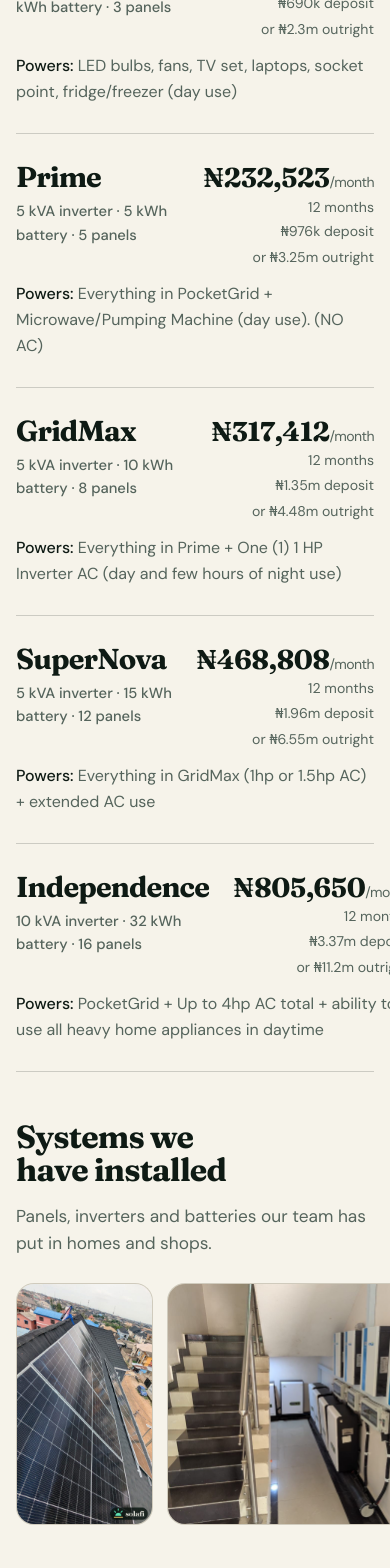
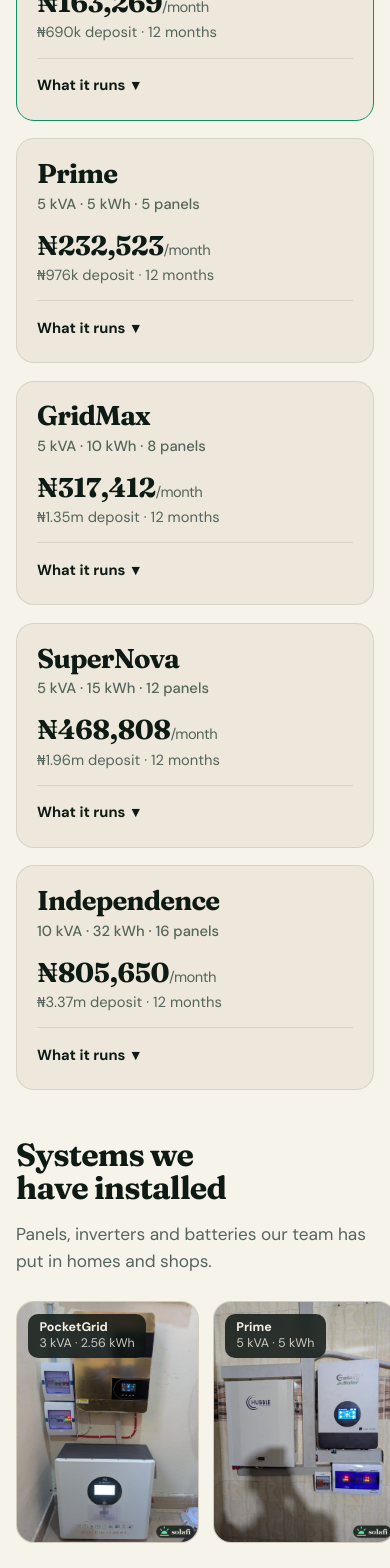
Before and after one commit to Neonfila/solafi, a React (Vite) app: page / in a window 390 px wide. Shown: the part 3420-4988 px from the top of the page. Built offline with nearby package versions, Linux system fonts and the light colour scheme; no server answers.

Commit message:
Phase 2: simpler package cards on phones, gallery opens with one labelled photo per package

```diff
--- a/src/pages/Home.jsx
+++ b/src/pages/Home.jsx
@@ -10,18 +10,24 @@ import { featuredOf, useProducts } from '../lib/products.js'
 
 
 // Photos of systems the team has installed, logo added (public/installs).
+// Order: one indoor photo per package (labelled, in package order), then the
+// other indoor photos, then roofs and panels. A package with no photo the team
+// has tagged is skipped rather than guessed (GridMax, as of Nov 2026).
 const installs = [
+  ['install-11', 'Inverter above a lithium battery', 'PocketGrid'],
+  ['install-06', 'Lithium battery and inverter on a tiled wall', 'Prime'],
+  ['install-07', 'Inverter above a lithium battery', 'SuperNova'],
+  ['install-08', 'Inverter with two batteries under the stairs', 'Independence'],
+  ['install-05', 'Inverter and battery on a wall'],
+  ['install-09', 'Inverter and wall battery in a side passage'],
+  ['install-02', 'Four inverters and batteries in a stairwell'],
   ['install-01', 'Solar panels on a dark tiled roof'],
-  ['install-02', 'Four inverters and batteries in a stairwell'],
   ['install-03', 'Solar panels on a metal roof'],
   ['install-04', 'Installers fitting panels on a roof'],
-  ['install-05', 'Inverter and battery on a wall'],
-  ['install-06', 'Lithium battery and inverter on a tiled wall'],
-  ['install-07', 'Inverter above a lithium battery'],
-  ['install-08', 'Inverter with two batteries under the stairs'],
-  ['install-09', 'Inverter and wall battery in a side passage'],
   ['install-10', 'Rows of panels on a roof'],
 ]
+
+const specOf = (p) => [p.kva && `${p.kva} kVA`, p.batteryKwh && `${p.batteryKwh} kWh`].filter(Boolean).join(' · ')
 
 const faqs = [
   { q: 'Is the calculator a quote?', a: 'No, an estimate from your numbers. Your quote comes after we see what you need to power.' },
@@ -80,14 +86,22 @@ export default function Home() {
               <li key={p.id} className={`plan${p.featured ? ' plan--featured' : ''}`}>
                 <div className="plan-size">
                   <h3>{p.name}</h3>
-                  <span>{[p.kva && `${p.kva} kVA inverter`, p.batteryKwh && `${p.batteryKwh} kWh battery`, p.panels && `${p.panels} panels`].filter(Boolean).join(' · ')}</span>
+                  <span className="plan-spec-long">{[p.kva && `${p.kva} kVA inverter`, p.batteryKwh && `${p.batteryKwh} kWh battery`, p.panels && `${p.panels} panels`].filter(Boolean).join(' · ')}</span>
+                  <span className="plan-spec-short">{[p.kva && `${p.kva} kVA`, p.batteryKwh && `${p.batteryKwh} kWh`, p.panels && `${p.panels} panels`].filter(Boolean).join(' · ')}</span>
                 </div>
-                <p className="plan-fit"><b className="plan-fit-label">Powers: </b>{p.runs}</p>
+                <p className="plan-fit">{p.runs}</p>
                 <p className="plan-price">
                   <strong>{naira(p.monthly)}<small>/month</small></strong>
                   <span>{p.months} months</span><span>{nairaShort(p.deposit)} deposit</span>
                   <em>or {nairaShort(p.cashPrice)} outright</em>
                 </p>
+                {/* phone only: one short terms line, the rest behind a tap */}
+                <p className="plan-terms">{nairaShort(p.deposit)} deposit · {p.months} months</p>
+                <details className="plan-more">
+                  <summary>What it runs</summary>
+                  <p>{p.runs}</p>
+                  <p>or {nairaShort(p.cashPrice)} outright</p>
+                </details>
               </li>
             ))}
           </ul>
@@ -100,11 +114,21 @@ export default function Home() {
           <p className="section-lede">Panels, inverters and batteries our team has put in homes and shops.</p>
         </div>
         <div className="installs" tabIndex={0} aria-label="Photos of installed systems">
-          {installs.map(([file, alt]) => (
-            <a key={file} href={`/installs/${file}.jpg`} target="_blank" rel="noreferrer">
-              <img src={`/installs/${file}.jpg`} alt={alt} loading="lazy" decoding="async" />
-            </a>
-          ))}
+          {installs.map(([file, alt, pkgName]) => {
+            const pkg = pkgName && products.find((p) => p.name.toLowerCase() === pkgName.toLowerCase())
+            const label = pkg ? [pkg.name, specOf(pkg)].filter(Boolean).join(' · ') : pkgName
+            return (
+              <a key={file} href={`/installs/${file}.jpg`} target="_blank" rel="noreferrer" className="install">
+                <img src={`/installs/${file}.jpg`} alt={label ? `${label}: ${alt}` : alt} loading="lazy" decoding="async" />
+                {label && (
+                  <span className="install-tag" aria-hidden="true">
+                    <b>{pkg ? pkg.name : pkgName}</b>
+                    {pkg && specOf(pkg) && <span>{specOf(pkg)}</span>}
+                  </span>
+                )}
+              </a>
+            )
+          })}
         </div>
       </section>
 
--- a/src/styles.css
+++ b/src/styles.css
@@ -292,7 +292,7 @@ input[type='range']::-moz-range-thumb { width: 16px; height: 16px; border-radius
 .plans-head { display: grid; grid-template-columns: 15rem minmax(0, 1fr) auto; gap: 1rem 2.5rem; margin-top: 2.6rem; padding-bottom: 0.8rem; font-size: 0.8rem; font-weight: 700; letter-spacing: 0.06em; text-transform: uppercase; color: var(--muted); }
 .plans-head span:last-child { text-align: right; }
 .plans-head + .plans { margin-top: 0; }
-.plan-fit-label { display: none; }
+.plan-size .plan-spec-short, .plan-terms, .plan-more { display: none; }
 .plan { display: grid; grid-template-columns: 15rem minmax(0, 1fr) auto; gap: 1rem 2.5rem; align-items: baseline; padding: 1.8rem 0; border-top: 1px solid var(--line-2); }
 .plan-size h3 { white-space: nowrap; font-family: var(--display); font-weight: 700; font-size: 2.2rem; letter-spacing: -0.03em; line-height: 1; }
 .plan-size span { display: block; font-size: 0.92rem; font-weight: 500; color: var(--muted); margin-top: 0.5rem; }
@@ -376,7 +376,7 @@ input[type='range']::-moz-range-thumb { width: 16px; height: 16px; border-radius
   .plan-fit { grid-column: 1 / -1; grid-row: 2; }
   .plans-head { display: none; }
   .plans-head + .plans { margin-top: 2.6rem; }
-  .plan-fit-label { display: inline; }
+  .plan-fit::before { content: 'Powers: '; color: var(--cream); font-weight: 500; }
   .track { grid-template-columns: 1fr; margin-top: 2rem; }
   .track li { display: grid; grid-template-columns: 22px 1fr; column-gap: 1rem; align-content: start; padding-bottom: 1.8rem; }
   .track li::before { content: ''; position: absolute; left: 10px; top: 6px; bottom: -6px; width: 2px; background: var(--line-2); }
@@ -541,7 +541,31 @@ input[type='range']::-moz-range-thumb { width: 16px; height: 16px; border-radius
 
 /* installed systems photo strip */
 .installs { --edge: max(20px, calc((100% - 1180px) / 2)); display: flex; gap: 0.9rem; overflow-x: auto; scroll-snap-type: x mandatory; padding: 1.6rem var(--edge) 0.8rem; scroll-padding-inline: var(--edge); scrollbar-width: thin; }
-.installs a { flex: 0 0 auto; scroll-snap-align: start; border-radius: var(--r); overflow: hidden; border: 1px solid var(--line); background: var(--ink-3); }
+.installs a { position: relative; flex: 0 0 auto; scroll-snap-align: start; border-radius: var(--r); overflow: hidden; border: 1px solid var(--line); background: var(--ink-3); }
 .installs img { display: block; height: clamp(15rem, 42vw, 22rem); width: auto; transition: transform 300ms var(--ease); }
 .installs a:hover img { transform: scale(1.03); }
+.install-tag { position: absolute; top: 0.7rem; left: 0.7rem; display: grid; padding: 0.4rem 0.7rem; border-radius: 10px; background: rgba(12, 20, 16, 0.82); color: #f5f1e8; font-size: 0.78rem; line-height: 1.25; white-space: nowrap; backdrop-filter: blur(4px); }
+.install-tag b { font-weight: 700; }
+.install-tag span { opacity: 0.8; }
 @media (max-width: 560px) { .installs { --edge: 16px; } }
+
+/* packages on a phone: one card each, only what you need to choose.
+   Two type sizes inside a card; more space between cards than inside. */
+@media (max-width: 640px) {
+  .plans, .plans-head + .plans { display: grid; gap: 1.1rem; border: 0; margin-top: 2rem; }
+  .plan { display: block; padding: 1.3rem 1.25rem 1.1rem; border: 1px solid var(--line); border-radius: var(--r); background: var(--ink-2); }
+  .plan--featured { border-color: var(--sun); }
+  .plan-size .plan-spec-long, .plan-fit, .plan-price span, .plan-price em { display: none; }
+  .plan-size h3, .plan-price strong { font-size: 1.7rem; }
+  .plan-size .plan-spec-short, .plan-terms { display: block; font-size: 0.92rem; color: var(--muted); }
+  .plan-size .plan-spec-short { margin-top: 0.35rem; font-weight: 500; white-space: nowrap; overflow: hidden; text-overflow: ellipsis; }
+  .plan-price { text-align: left; margin-top: 0.9rem; font-size: 0.92rem; }
+  .plan-price small { font-size: 0.92rem; }
+  .plan-terms { margin-top: 0.2rem; }
+  .plan-more { display: block; margin-top: 0.8rem; padding-top: 0.7rem; border-top: 1px solid var(--line); font-size: 0.92rem; color: var(--muted); }
+  .plan-more summary { display: flex; align-items: center; gap: 0.4rem; min-height: 32px; cursor: pointer; font-weight: 700; color: var(--cream); list-style: none; }
+  .plan-more summary::-webkit-details-marker { display: none; }
+  .plan-more summary::after { content: '▾'; transition: transform 160ms; }
+  .plan-more[open] summary::after { transform: rotate(180deg); }
+  .plan-more p { margin-top: 0.5rem; }
+}
```
Also changed, not shown: public/installs/install-11.jpg (added).
